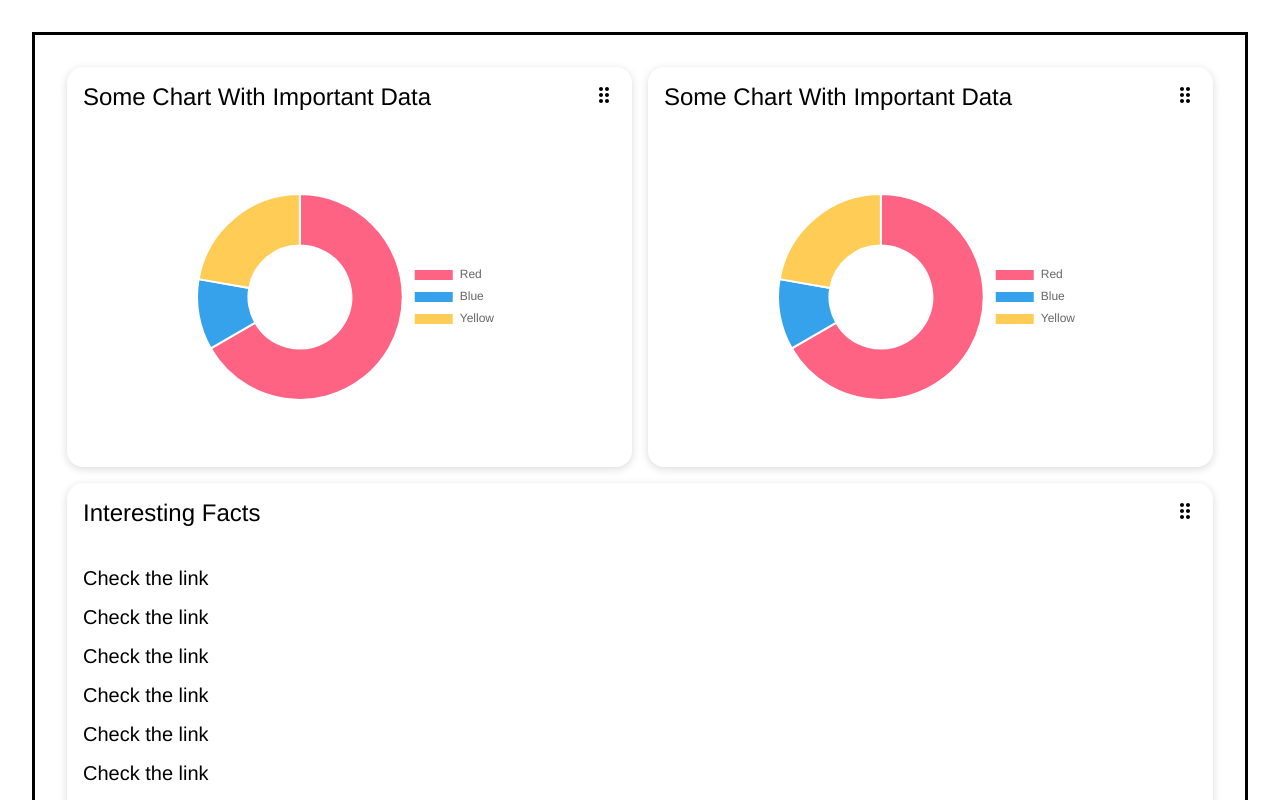
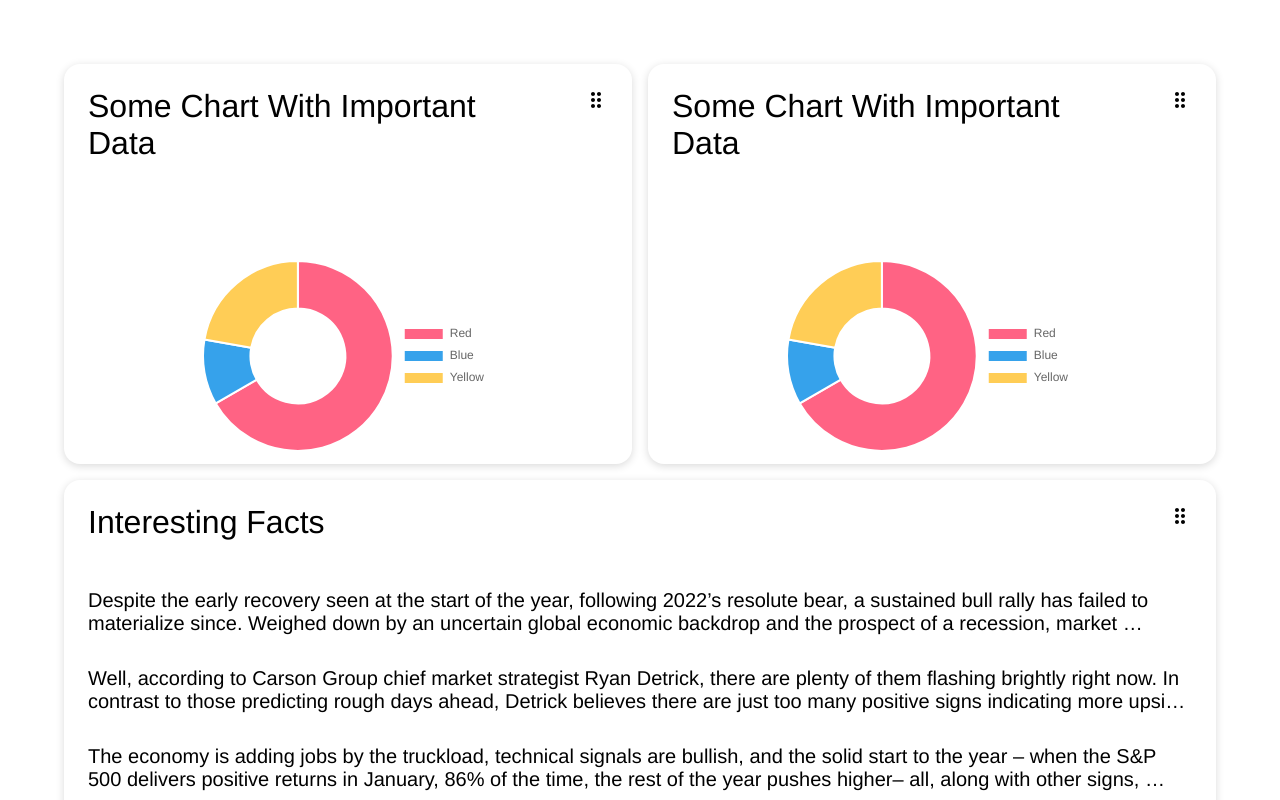
Before and after one commit to Raskolnikoff-D-503/Understand-AI, a React app: page / in a window 1280 px wide. Shown: the top 800 px of the page. Built offline with nearby package versions, Linux system fonts and the light colour scheme.

Commit message:
Added Scrollbar for List and ellipsis for List Item, applied styles

```diff
--- a/src/components/Section/Section.scss
+++ b/src/components/Section/Section.scss
@@ -2,7 +2,6 @@
   padding: 32px;
   height: 100%;
   min-width: fit-content;
-  border: 3px solid black;
   align-items: start;
 
   &__container {
--- a/src/shared/UI/Card/Card.scss
+++ b/src/shared/UI/Card/Card.scss
@@ -8,6 +8,6 @@
   }
 
   &__icon-wrapper {
-    padding: 16px;
+    padding: 24px;
   }
 }
--- a/src/shared/UI/Card/Card.tsx
+++ b/src/shared/UI/Card/Card.tsx
@@ -18,7 +18,7 @@ export const Card = ({id, className, title, isDraggable = false, children}: Prop
     <div id={id} className={`card ${className}`}>
       {(title || isDraggable) && (
         <div className="card__title-container">
-          {title && <Title size={SIZE.SMALL}>{title}</Title>}
+          {title && <Title size={SIZE.MEDIUM}>{title}</Title>}
           {isDraggable && (
             <div className="card__icon-wrapper">
               <DraggableIcon />
--- a/src/shared/UI/CustomLink/CustomLink.scss
+++ b/src/shared/UI/CustomLink/CustomLink.scss
@@ -1,13 +1,17 @@
 .custom-link {
+  overflow: hidden;
+  display: -webkit-box;
+  -webkit-box-orient: vertical;
+  -webkit-line-clamp: 2;
+  white-space: pre-wrap;
+
   font-size: 20px;
   color: #0000;
   text-decoration: none;
-    background:
-          linear-gradient(90deg,#1095c1 50%,#000 0)
-          var(--_p,100%)/200% no-repeat;
+  background: linear-gradient(90deg, #1095c1 50%, #000 0) var(--_p, 100%) / 200% no-repeat;
   -webkit-background-clip: text;
   background-clip: text;
-        transition: .4s;
+  transition: 0.4s;
 
   &:hover {
     --_p: 0%;
--- a/src/shared/UI/Title/Title.scss
+++ b/src/shared/UI/Title/Title.scss
@@ -1,5 +1,5 @@
 .title {
-  padding: 16px;
+  padding: 24px;
   width: 100%;
   height: fit-content;
 
--- a/src/widgets/CardWithChartExample/CardWithChartExample.scss
+++ b/src/widgets/CardWithChartExample/CardWithChartExample.scss
@@ -7,7 +7,7 @@
   &__container {
     width: 100%;
     height: calc(100% - 60px);
-    padding: 16px;
+    padding: 24px;
     display: flex;
     justify-content: center;
   }
--- a/src/widgets/CardWithListExample/CardWithListExample.scss
+++ b/src/widgets/CardWithListExample/CardWithListExample.scss
@@ -2,9 +2,30 @@
   height: 400px;
   display: flex;
   flex-direction: column;
-  gap: 16px;
 
-  &__list-item {
-    padding: 8px 16px;
+  &__list {
+    display: grid;
+    gap: 32px;
+    padding: 24px;
+    overflow-x: hidden;
+
+    &::-webkit-scrollbar {
+      width: 20px;
+    }
+
+    &::-webkit-scrollbar-track {
+      background-color: transparent;
+    }
+
+    &::-webkit-scrollbar-thumb {
+      background-color: #d6dee1;
+      border-radius: 20px;
+      border: 6px solid transparent;
+      background-clip: content-box;
+    }
+
+    &::-webkit-scrollbar-thumb:hover {
+      background-color: #a8bbbf;
+    }
   }
 }
--- a/src/widgets/CardWithListExample/CardWithListExample.tsx
+++ b/src/widgets/CardWithListExample/CardWithListExample.tsx
@@ -11,32 +11,38 @@ type Props = {
 const cardItems = [
   {
     id: '123',
-    title: 'Check the link',
+    title:
+      'Despite the early recovery seen at the start of the year, following 2022’s resolute bear, a sustained bull rally has failed to materialize since. Weighed down by an uncertain global economic backdrop and the prospect of a recession, market conditions have been volatile, with investors seeking clear signals on the market’s direction.',
     to: '/',
   },
   {
     id: '234',
-    title: 'Check the link',
+    title:
+      'Well, according to Carson Group chief market strategist Ryan Detrick, there are plenty of them flashing brightly right now. In contrast to those predicting rough days ahead, Detrick believes there are just too many positive signs indicating more upside is in the cards.',
     to: '/',
   },
   {
     id: '345',
-    title: 'Check the link',
+    title:
+      'The economy is adding jobs by the truckload, technical signals are bullish, and the solid start to the year – when the S&P 500 delivers positive returns in January, 86% of the time, the rest of the year pushes higher– all, along with other signs, combine to paint a bullish picture.',
     to: '/',
   },
   {
     id: '456',
-    title: 'Check the link',
+    title:
+      'So, with a potential surge on the horizon, let’s take a look at three names which could be in line for a well-deserved bounce, at least according to some Street analysts. These are stocks which have retreated significantly this year, with all down by 50% or more. Yet, according to TipRanks’ database, each also features a Strong Buy analyst consensus rating and a powerful upside potential',
     to: '/',
   },
   {
     id: '567',
-    title: 'Check the link',
+    title:
+      'We’ll start in the chip sector with Semtech, a leading provider of analog and mixed-signal semiconductors along with advanced algorithms. These offerings are designed to be used in commercial applications, and target various segments, including consumer, communications, enterprise computing, and industrial end-markets. Semtech operates via four distinct business units; Signal Integrity Products Group, Advanced Protection and Sensing Products Group, IoT System Products Group, and IoT Connected Services Group.',
     to: '/',
   },
   {
     id: '678',
-    title: 'Check the link',
+    title:
+      'Semtech shares have been under severe pressure over the past year and are down 66% as a series of disappointing quarterly outlooks have riled investors.',
     to: '/',
   },
 ];
```
Also changed, not shown: src/shared/UI/CustomLink/CustomLink.tsx (+11 -7 lines). Lines whose indentation alone changed are shown as unchanged.
